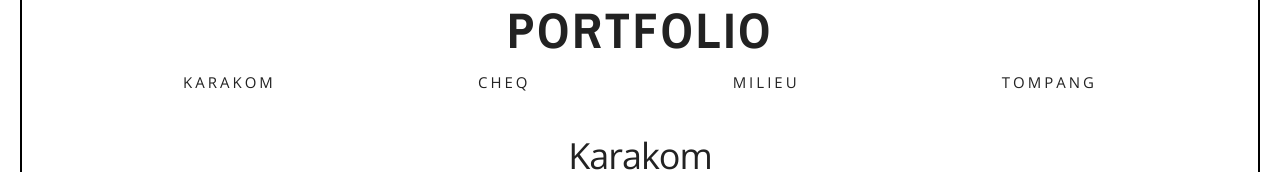
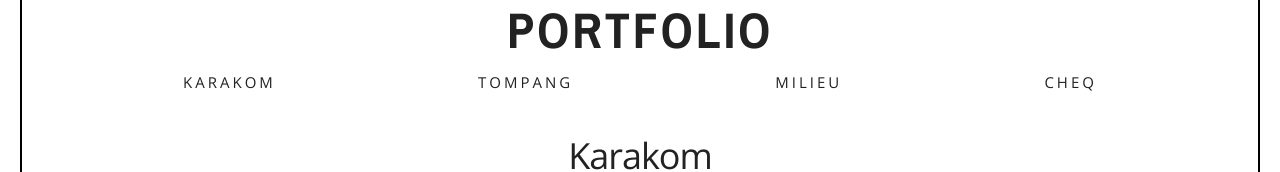
Before and after one commit to giftofjehovah/portfolio, a React (Create React App) app: page / in a window 1280 px wide. Shown: the part 2043-2215 px from the top of the page. Built offline with nearby package versions, Linux system fonts and the light colour scheme.

Commit message:
changed portfolio component to origin and added sticky underline

```diff
--- a/src/Components/FeatureButton.js
+++ /dev/null
@@ -1,14 +0,0 @@
-import React, { Component } from 'react';
-
-export default class FeatureButton extends Component {
-
-  clicking() {
-    this.props.cb(this.props.title)
-  }
-
-  render(){
-    return(
-      <div onClick={this.clicking.bind(this)}>{this.props.title}</div>
-    )
-  }
-}
--- a/src/Showcase.js
+++ b/src/Showcase.js
@@ -4,48 +4,74 @@ import Cheq from './Showcase/Cheq.js';
 import Karakom from './Showcase/Karakom.js';
 import Milieu from './Showcase/Milieu.js';
 import Tompang from './Showcase/Tompang.js';
-import FeatureButton from './Components/FeatureButton.js';
 
 class Showcase extends Component {
   constructor(){
     super();
     this.state = {
-      _showContent: "karakom"
+      p1: false,
+      p2: false,
+      p3: false,
+      p4: false
     }
   }
 
-  _triggerChange(title) {
-    this.setState({
-      _showContent: title
-    })
+  _setExpState(exp){
+    const defaultState = {
+      p1: false,
+      p2: false,
+      p3: false,
+      p4: false
+    }
+    const whenClicked = {
+      [exp]: true
+    }
+    const newState = Object.assign({}, defaultState, whenClicked)
+    this.setState(newState)
+  }
+
+  _getClassName(exp){
+    if (this.state[exp]) return 'borderbottom'
+    return ''
+  }
+
+  _P1click(){
+    this._setExpState('p1')
+  }
+  _P2click(){
+    this._setExpState('p2')
+  }
+  _P3click(){
+    this._setExpState('p3')
+  }
+  _P4click(){
+    this._setExpState('p4')
   }
 
   render(){
-    switch(this.state._showContent) {
-      case "Cheq":
-        this.state.content = <Cheq />
-        break;
-      case "Milieu":
-        this.state.content = <Milieu />
-        break;
-      case "Tompang":
-        this.state.content = <Tompang />
-        break;
-      default:
-        this.state.content = <Karakom />
-        break;
+
+    let Content = <Karakom />;
+
+    if (this.state.p2){
+      Content = <Tompang />
+    }
+    else if (this.state.p3){
+      Content = <Milieu />
+    }
+    else if (this.state.p4){
+      Content = <Cheq />
     }
 
     return (
       <div className="Showcase-panel">
         <h1 className="title">Portfolio</h1>
         <div className="projNav">
-          <FeatureButton title="Karakom" cb={this._triggerChange.bind(this)} />
-          <FeatureButton title="Cheq" cb={this._triggerChange.bind(this)} />
-          <FeatureButton title="Milieu" cb={this._triggerChange.bind(this)} />
-          <FeatureButton title="Tompang" cb={this._triggerChange.bind(this)} />
+          <div className={this._getClassName('p1')} onClick={this._P1click.bind(this)}>Karakom</div>
+          <div className={this._getClassName('p2')} onClick={this._P2click.bind(this)}>Tompang</div>
+          <div className={this._getClassName('p3')} onClick={this._P3click.bind(this)}>Milieu</div>
+          <div className={this._getClassName('p4')} onClick={this._P4click.bind(this)}>Cheq</div>
         </div>
-        {this.state.content}
+        {Content}
       </div>
     )
   }
--- a/src/style/App.css
+++ b/src/style/App.css
@@ -217,6 +217,8 @@ body {
     margin-bottom: 37px;
     text-transform: uppercase;
     letter-spacing: 3px; }
+    .Showcase-panel .projNav .borderbottom {
+      border-bottom: 2px solid black; }
     .Showcase-panel .projNav div {
       border-bottom: 2px solid white; }
       .Showcase-panel .projNav div:hover {
--- a/src/style/App.scss
+++ b/src/style/App.scss
@@ -251,6 +251,9 @@ body {
     text-transform: uppercase;
     letter-spacing: 3px;
 
+    .borderbottom {
+      border-bottom: 2px solid black;
+    }
     div {
       border-bottom: 2px solid white;
 
```
Also changed, not shown: 1 other file (tests, documents, lock files or other folders).
